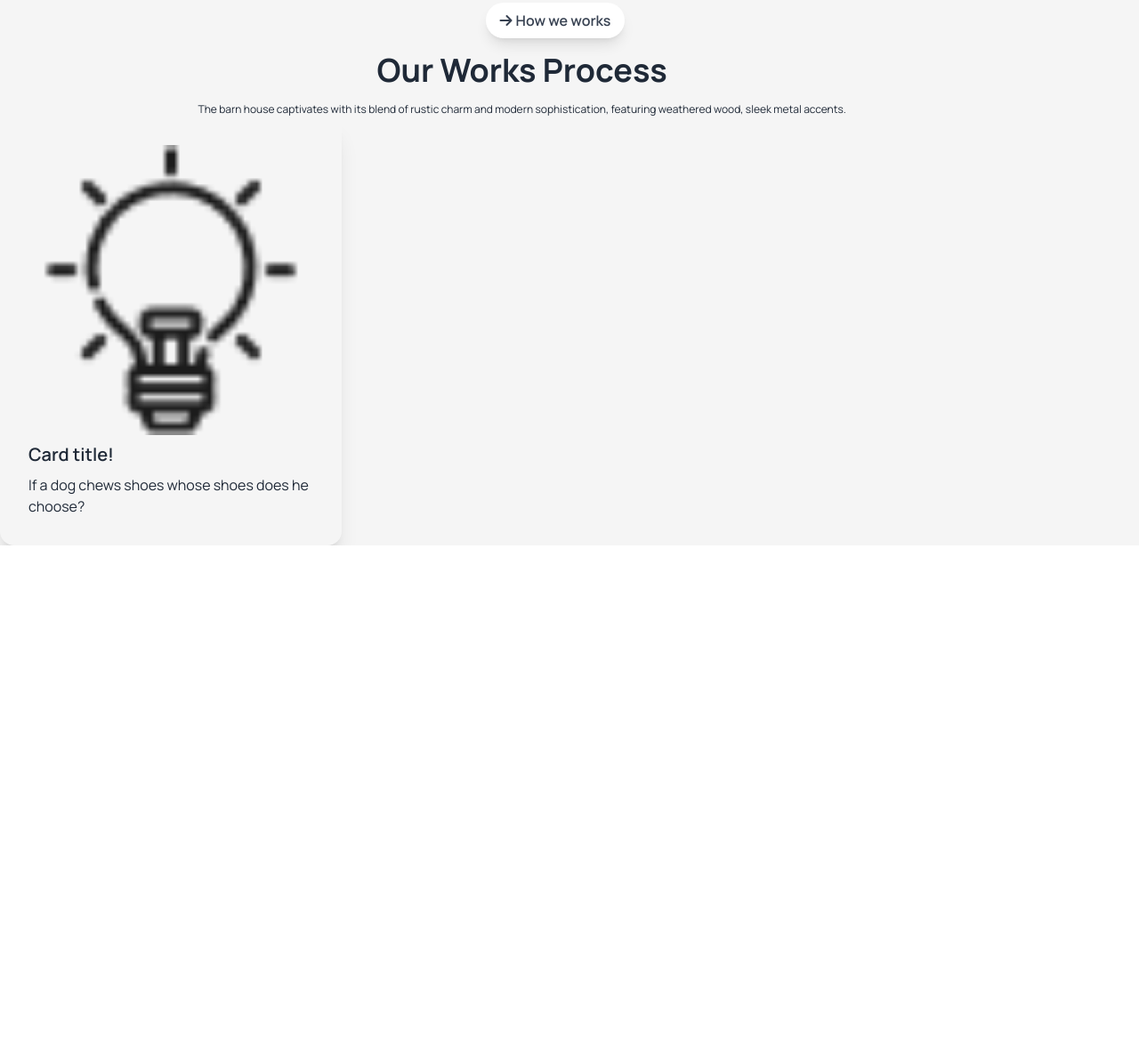
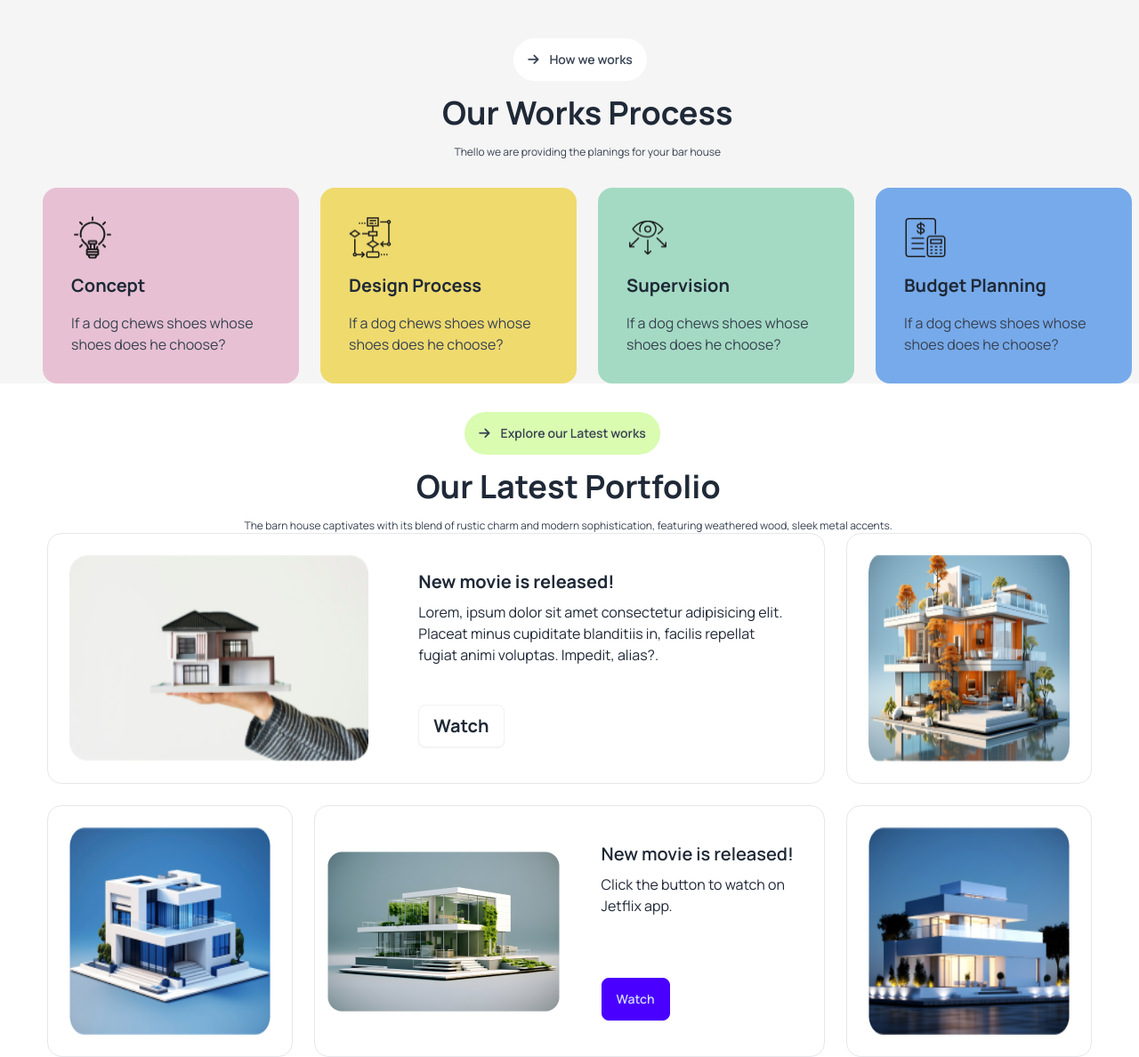
Before and after one commit to TamimReza-72/barn-house-repo, a plain HTML site: page index.html in a window 1280 px wide. Shown: the part 1541-2729 px from the top of the page at 89% size. Before the commit the page ends 2154 px from the top, so only its background shows below. Drawn offline with nearby package versions, Linux system fonts and the light colour scheme.

Commit message:
added portfolio section

```diff
--- a/index.html
+++ b/index.html
@@ -79,7 +79,8 @@
                     <p class="text-xs text-gray-500 lg:w-5/12 mx-auto">The barn house captivates with its blend of
                         rustic charm and modern sophistication, featuring weathered wood, sleek metal accents, and large
                         windows that flood the space with natural light.</p>
-                    <button class="font-bold bg-[#d9fcb1] w-full lg:w-52 h-12 rounded-[32px] ">View Details<i
+                    <button class="font-bold bg-[#d9fcb1] w-full lg:w-52 h-12 rounded-[32px]
+                    btn btn-ghost ">View Details<i
                             class="fa-solid fa-arrow-right -rotate-45  bg-[#ABEF5F] rounded-full h-8 w-8 text-base justify-center items-center inline-flex ml-3"></i></button>
                 </div>
 
@@ -95,15 +96,15 @@
                     <!-- text -->
                     <div class="space-y-4 text-center lg:text-left">
                         <img class="relative right-10 rotate-6 invisible lg:visible" src="images/Vector.png" alt="">
-                        <button class="mr-8 border border-none bg-white rounded-full text-gray-700 shadow-lg px-4 py-2 font-semibold"><i class="fa-solid fa-arrow-right mr-1"></i>About Us</button>
-                        <h2 class="text-4xl font-bold w-11/12">We design thoughtful, liveable spaces</h2>
+                        <button class="btn btn-ghost mr-8 border border-none bg-white rounded-full text-gray-700  px-8 lg:px-4 py-2 font-semibold"><i class="fa-solid fa-arrow-right mr-1"></i>About Us</button>
+                        <h2 class="text-2xl lg:text-4xl font-bold w-11/12">We design thoughtful, liveable spaces</h2>
                         <p class="text-xs w-11/12">
                             The barn house captivates with its blend of rustic charm and
                             modern sophistication, featuring weathered wood, sleek metal accents.
                         </p>
                     </div>
                     <!-- card 1 -->
-                    <div class="flex w-11/12 lg:w-full border border-none bg-white shadow-lg rounded-lg p-6">
+                    <div class="flex w-11/12 lg:w-full border border-none bg-white  rounded-lg p-6">
                         <div>
                             <img src="images/commercial.png" alt="">
                         </div>
@@ -114,7 +115,7 @@
 
                     </div>
                     <!-- card 2 -->
-                    <div class="flex w-11/12 lg:w-full  border border-none bg-white shadow-lg rounded-lg p-6">
+                    <div class="flex w-11/12 lg:w-full  border border-none bg-white rounded-lg p-6">
                         <div>
                             <img src="images/residential.png" alt="">
                         </div>
@@ -134,33 +135,136 @@
         </section>
         <!-- Work process -->
          <section class="bg-[#f5f5f5]">
-            <div>
+            <div class="space-y-8 pl-10 ">
                 <!-- text -->
                 <div class="container mx-auto ">
-                    <div class="space-y-4 text-center  ">
+                    <div class="space-y-4 text-center pt-8 lg:ml-24 mr-4 lg:mr-0  ">
+                         <button class="  btn btn-ghost mr-6 lg:mr-28 border border-none bg-white rounded-full text-gray-700  px-4 py-2 font-semibold"><i class="fa-solid fa-arrow-right mr-1"></i>How we works</button>
 
-                        <button class="mr-8 border border-none bg-white rounded-full text-gray-700 shadow-lg px-4 py-2 font-semibold"><i class="fa-solid fa-arrow-right mr-1"></i>How we works</button>
-                        <h2 class="text-4xl font-bold w-11/12">Our Works Process</h2>
-                        <p class="text-xs w-11/12">
-                            The barn house captivates with its blend of rustic charm and modern sophistication, featuring weathered wood, sleek metal accents.
-                        </p>
+                        <h2 class="text-3xl  lg:text-4xl font-bold w-11/12">Our Works Process</h2>
+                        <p class="text-xs w-11/12 text-gray-700">
+                            Thello we are providing the planings for your bar house
                     </div>
 
                 </div>
                 <!-- cards -->
-                 <div class="container mx-auto">
+                 <div class="container mx-auto lg:flex justify-center space-y-4 lg:space-y-0  lg:space-x-6 ">
                     <!-- card-1 -->
-                    <div class="card  w-96 shadow-xl">
-                        <div class="card-body">
-                            <img src="images/concept.png" alt="">
-                          <h2 class="card-title">Card title!</h2>
-                          <p>If a dog chews shoes whose shoes does he choose?</p>
+                    <div class="card  w-72  bg-[#E7C1D3]  ">
+                        <div class="card-body space-y-2">
+                            <img class="w-12 h-12" src="images/concept.png" alt="">
+                          <h2 class="font-bold card-title">Concept</h2>
+                          <p class=" text-gray-700">If a dog chews shoes whose shoes does he choose?</p>
+
+                        </div>
+
+                 </div>
+                 <!-- card-2 -->
+                    <div class="card  w-72  bg-[#EFDA6E] ">
+                        <div class="card-body space-y-2">
+                            <img class="w-12 h-12" src="images/flow-chart.png" alt="">
+                          <h2 class="font-bold card-title">Design Process</h2>
+                          <p class=" text-gray-700">If a dog chews shoes whose shoes does he choose?</p>
+
+                        </div>
+
+                 </div>
+                 <!-- card-3 -->
+                    <div class="card  w-72  bg-[#A4DAC3] ">
+                        <div class="card-body space-y-2">
+                            <img class="w-12 h-12" src="images/vision.png" alt="">
+                          <h2 class="font-bold card-title">Supervision</h2>
+                          <p class=" text-gray-700">If a dog chews shoes whose shoes does he choose?</p>
+
+                        </div>
+
+                 </div>
+                 <!-- card-4 -->
+                    <div class="card  w-72  bg-[#77AAEA] ">
+                        <div class="card-body space-y-2">
+                            <img class="w-12 h-12" src="images/budget-planning.png" alt="">
+                          <h2 class="font-bold card-title">Budget Planning</h2>
+                          <p class=" text-gray-700">If a dog chews shoes whose shoes does he choose?</p>
 
                         </div>
 
                  </div>
             </div>
          </section>
+         <!-- Latest portfolio -->
+          <section>
+            <div class="grid grid-cols-1 container mx-auto ">
+                <!-- text -->
+                <div class="container mx-auto  ">
+                    <div class="space-y-4 text-center pt-8 lg:ml-24 pl-6 lg:pl-0 lg:mr-0  ">
+                         <button class="  btn btn-ghost mr-6 lg:mr-28 border border-none bg-[#d9fcb1] rounded-full text-gray-700  px-4 py-2 font-semibold"><i class="fa-solid fa-arrow-right mr-1"></i>Explore our Latest works</button>
+
+                        <h2 class="text-3xl  lg:text-4xl font-bold w-11/12">Our Latest Portfolio</h2>
+                        <p class="text-xs w-11/12 text-gray-700">
+                            The barn house captivates with its blend of rustic charm and modern sophistication, featuring weathered wood, sleek metal accents.
+                    </div>
+                </div>
+                 <!-- cards and text -->
+                  <div class="grid grid-cols-1 lg:grid-cols-4 lg:grid-rows-2 w-11/12  my-auto gap-6 mx-auto">
+                    <!-- card-1 -->
+                    <div class=" card card-side  border border-gray  lg:col-span-3 flex flex-col  lg:flex-row ">
+                        <div>
+                          <img class=" w-full lg:w-96  p-6"
+                            src="images/img1.png"
+                            alt="Movie" />
+                        </div>
+                        <div class="card-body mt-2 mb-2 lg:w-1/2">
+                          <h2 class="card-title font-bold text-xl">New movie is released!</h2>
+                          <p>Lorem, ipsum dolor sit amet consectetur adipisicing elit. Placeat minus cupiditate blanditiis in, facilis repellat fugiat animi voluptas. Impedit, alias?.</p>
+                          <div class="card-actions ">
+                            <button class="btn bg-white font-bold text-xl">Watch</button>
+                          </div>
+                        </div>
+                      </div>
+  <!-- card-2 -->
+  <div class="card card-side bg-base-100 border border-gray">
+
+    <img class="p-6 w-full"
+      src="images/img2.png"
+      alt="Movie" />
+
+</div>
+   <!-- card-3 -->
+   <div class="card card-side bg-base-100 border border-gray ">
+
+      <img class="w-full p-6"
+        src="images/img3.png"
+        alt="Movie" />
+
+
+  </div>
+    <!-- card-4 -->
+    <div class="card card-side bg-base-100 border border-gray lg:col-span-2 flex flex-col lg:flex-row ">
+        <figure>
+          <img class="w-96 p-6"
+            src="images/img4.png"
+            alt="Movie" />
+        </figure>
+        <div class="card-body mt-2 mb-2">
+          <h2 class="card-title">New movie is released!</h2>
+          <p>Click the button to watch on Jetflix app.</p>
+          <div class="card-actions ">
+            <button class="btn btn-primary">Watch</button>
+          </div>
+        </div>
+      </div>
+      <!-- card-5 -->
+      <div class="card card-side bg-base-100 border border-gray">
+
+          <img class="p-6 w-full"
+            src="images/img5.png"
+            alt="Movie" />
+
+      </div>
+
+                  </div>
+            </div>
+          </section>
     </main>
     <footer>
 
```
